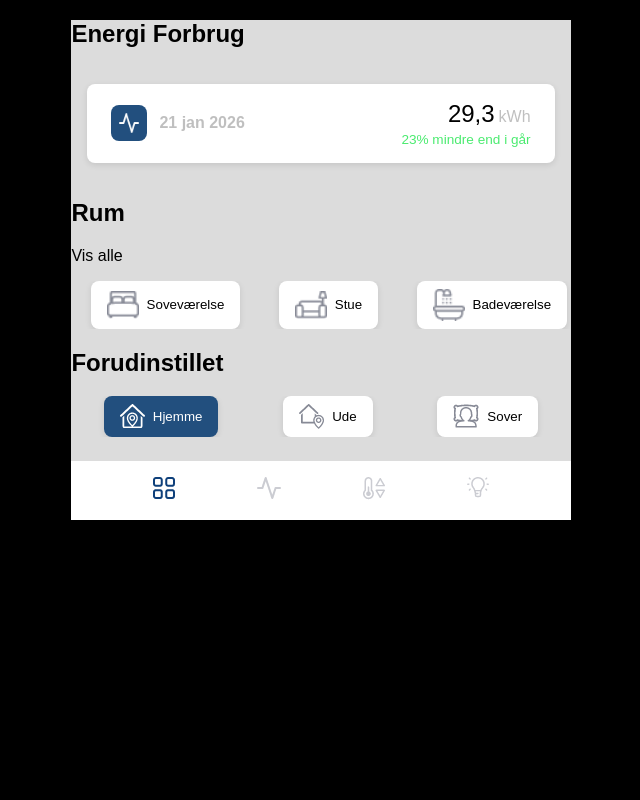
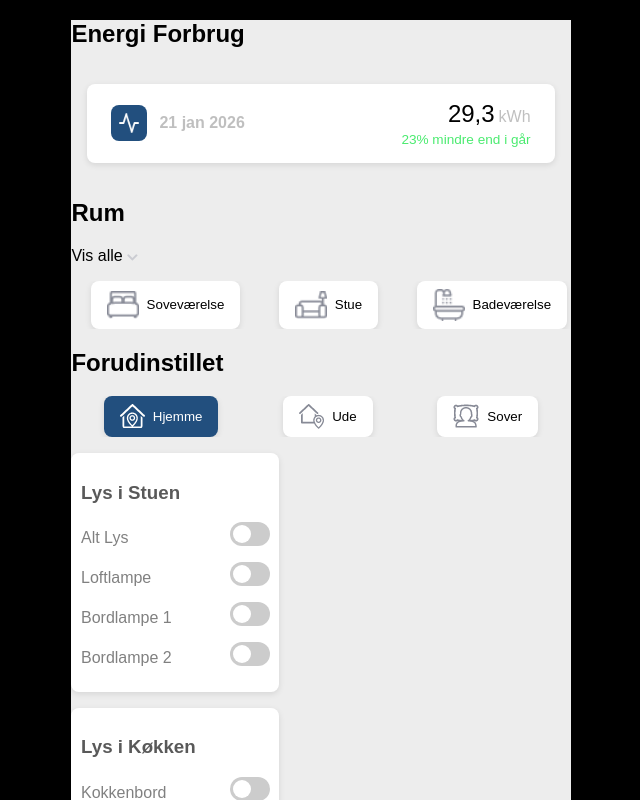
Before and after one commit to Julie-cass/mobicom-pro-exercise, a React (Vite) app: page / in a window 1280 px wide. Both pictures are taken after a click on the button "Hjemme". Shown: the top 800 px of the page, without its empty margins (319-959 px from the left). Built offline with nearby package versions, Linux system fonts and the light colour scheme.

Commit message:
made halv of the smart settings

```diff
--- a/src/components/preset/Preset.jsx
+++ b/src/components/preset/Preset.jsx
@@ -15,9 +15,9 @@ import sleepOff from "../../assets/icons/icon_sleep_off.png";
 
 
 
-export default function PresetScroll() {
+export default function PresetScroll({ activePreset, setActivePreset }) {
   const scrollRef = useRef(null);
-  const [activePreset, setActivePreset] = useState(null);
+
   const presets = [
     { name: "Hjemme", onIcon: homeOn, offIcon: homeOff },
     { name: "Ude", onIcon: awayOn, offIcon: awayOff },
@@ -35,14 +35,17 @@ const presets = [
     <section className="PresetScrollSec" ref={scrollRef} onWheel={handleWheel}>
       {presets.map((p, index) => (
         <div className="PresetDivBox" key={index}>
-      <button id="shadow"
+          <button
+            id="shadow"
             className={activePreset === index ? "active" : ""}
             onClick={() => setActivePreset(index)}
           >
             <div className="contentBtnDiv">
               <img
                 src={activePreset === index ? p.onIcon : p.offIcon}
-          alt={p.name} className="preset-icon"/>
+                alt={p.name}
+                className="preset-icon"
+              />
               <p>{p.name}</p>
             </div>
           </button>
--- /dev/null
+++ b/src/components/smartSettings/SlidingToggle.jsx
@@ -0,0 +1,11 @@
+import "./SlidingToggle.scss";
+
+export default function SlidingToggle({ isOn, roomKey, deviceKey, toggleDevice }) {
+  return (
+    <label className="sliding-toggle-label">
+      <input type="checkbox" checked={isOn} onChange={() => toggleDevice(roomKey, deviceKey)}
+      />
+      <span className="slider" />
+    </label>
+  );
+}
--- /dev/null
+++ b/src/components/smartSettings/SlidingToggle.scss
@@ -0,0 +1,52 @@
+
+.sliding-toggle-label {
+  position: relative;
+  display: inline-block;
+
+  width: 2.5rem;
+  height: 1.5rem;
+
+
+ & input {
+    opacity: 0;
+
+    width: 0;
+    height: 0;
+  }
+}
+
+
+.slider {
+  position: absolute;
+  top: 0;
+  left: 0;
+  right: 0;
+  bottom: 0;
+
+  background: #ccc;
+  border-radius: 2.125rem;
+
+  transition: 0.4s;
+  cursor: pointer;
+
+  &::before {
+    position: absolute;
+    content: "";
+    height: 1.125rem;
+    width: 1.125rem;
+    left: 0.1875rem;
+    bottom: 0.1875rem;
+    background: white;
+    border-radius: 50%;
+    transition: 0.4s;
+  }
+}
+
+
+input:checked + .slider {
+  background: #224f7e;
+}
+
+input:checked + .slider:before {
+  transform: translateX(1rem);
+}
--- /dev/null
+++ b/src/components/smartSettings/SmartSeetingFunc.jsx
@@ -0,0 +1,45 @@
+import React, { useState } from "react";
+
+export function SmartSettingFunc(){
+
+          const roomsData = {
+                stuen: {
+                    name: "Lys i Stuen",
+                    devices: {
+                        alt_lys: false,
+                        loftlampe: false,
+                        bordlampe_1: false,
+                        bordlampe_2: false,
+                    },
+                },
+                kokken: {
+                    name: "Lys i Køkken",
+                    devices: {
+                        kokkenbord: false,
+                        loftlampe: false,
+                    },
+                },
+                indkorsel: {
+                    name: "Lys i Indkørsel",
+                    devices: {
+                        udelys: false,
+                        gangsti: false,
+                        Altlys: false,
+                    },
+                },
+            };
+
+  const [roomsState, setRoomsState] = useState(roomsData);
+
+  function toggleDevice(roomKey, deviceKey) {
+    setRoomsState(prev => ({
+      ...prev,
+      [roomKey]: {
+        ...prev[roomKey],
+        devices: { ...prev[roomKey].devices, [deviceKey]: !prev[roomKey].devices[deviceKey] },
+      },
+    }));
+  }
+
+  return { roomsState, toggleDevice };
+}
--- /dev/null
+++ b/src/components/smartSettings/SmartSettingComp.jsx
@@ -0,0 +1,34 @@
+import SlidingToggle from "./SlidingToggle.jsx";
+import { SmartSettingFunc } from "./SmartSeetingFunc.jsx";
+
+import "./SmartSettingComp.scss"
+
+export default function SmartLighting() {
+    const { roomsState, toggleDevice } = SmartSettingFunc();
+
+    return (
+        <>
+            <section className="SmartSetSec">
+                <div className="SmartSetDiv">
+
+                    {Object.entries(roomsState).map(([roomKey, room]) => (
+                        <div id="shadow" className="SmartSetCompBox" key={roomKey}>
+                            <h3 className="SmartSetCompTitle">{room.name}</h3>
+
+
+                            {Object.entries(room.devices).map(([deviceKey, isOn]) => (
+                                <label key={deviceKey} className="deviceRow">
+                                    <span className="deviceName">
+                                        {deviceKey.replace(/_/g, " ")}
+                                    </span>
+
+                                    <SlidingToggle isOn={isOn} roomKey={roomKey} deviceKey={deviceKey} toggleDevice={toggleDevice} />
+                                </label>
+                            ))}
+                        </div>
+                    ))}
+                </div>
+            </section>
+        </>
+    );
+}
--- /dev/null
+++ b/src/components/smartSettings/SmartSettingComp.scss
@@ -0,0 +1,39 @@
+.SmartSetSec {
+
+}
+
+
+.SmartSetCompBox {
+    max-width: 13rem;
+    box-sizing: border-box;
+    padding: 0.6rem;
+
+    background: white;
+    border-radius: 0.5rem;
+
+    margin: 1rem 0;
+
+    label {
+        display: flex;
+        margin-bottom: 0.5rem;
+
+            color: #0000007f;
+
+    }
+}
+
+.deviceRow {
+  display: flex;
+  justify-content: space-between;
+  align-items: center;
+  width: 100%;
+
+}
+
+.deviceName {
+  text-transform: capitalize;
+}
+
+.SmartSetCompTitle {
+    color: #000000a6;
+}
--- a/src/global.scss
+++ b/src/global.scss
@@ -1,7 +1,7 @@
 #root{
     max-width: 31.2rem;
     margin: 0 auto;
-    background-color: rgb(220, 220, 220);
+    background-color: #ededed;
 }
 
 body{
--- a/src/pages/Home.jsx
+++ b/src/pages/Home.jsx
@@ -1,27 +1,40 @@
+
+import react, { useState } from "react";
+
+
 import EnergyUse from "../components/EnergyUse/EnergyUse";
 import PresetScroll from "../components/preset/Preset";
 import RoomScroll from "../components/Rooms.jsx/RoomScroll";
+import SmartLighting from "../components/smartSettings/SmartSettingComp";
+
+import DropDown from "../assets/icons/icon_drop-down.png"
 
 
 export default function HomePage() {
-
+    const [activePreset, setActivePreset] = useState(null);
     return (
         <>
+            <section>
+
                 <div>
                     <h2>Energi Forbrug</h2>
                     <EnergyUse />
 
                     <div>
                         <h2>Rum</h2>
-                    <p>Vis alle</p>
+                        <p>Vis alle <img src={DropDown} alt="" /></p>
                     </div>
                     <RoomScroll />
 
                     <h2>Forudinstillet</h2>
 
-                <PresetScroll />
+                    <PresetScroll
+                        activePreset={activePreset}
+                        setActivePreset={setActivePreset} />
 
+                    {activePreset === 0 && <SmartLighting />}
                 </div>
+            </section>
         </>
     )
 }
```
Lines whose indentation alone changed are shown as unchanged.
